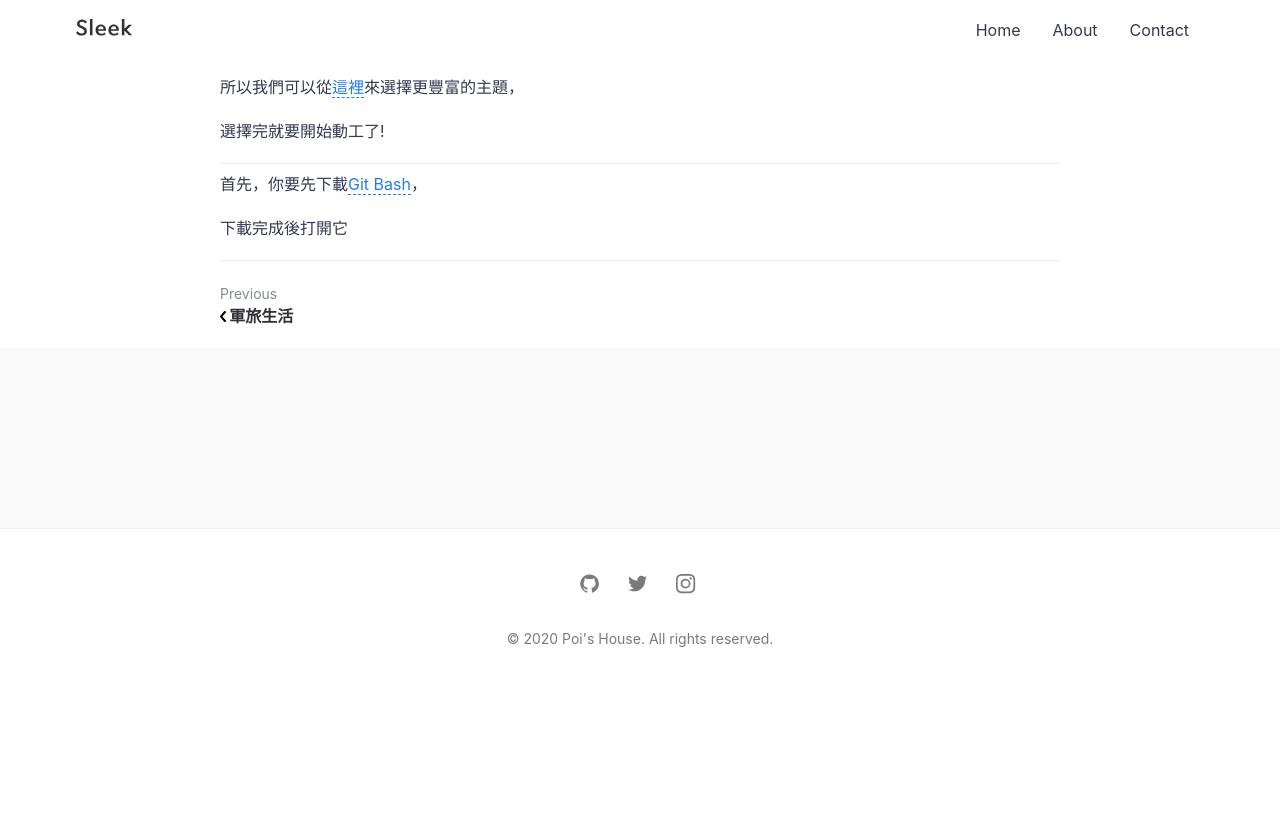
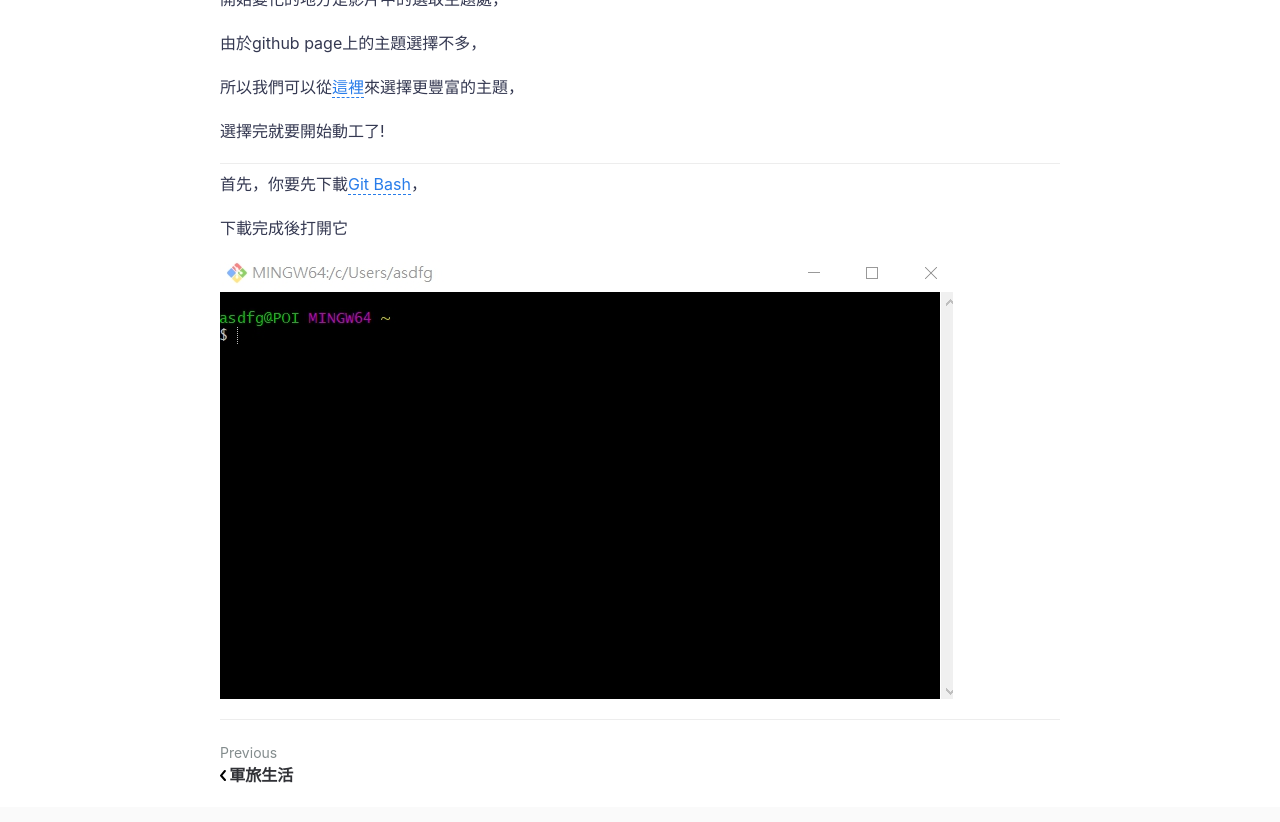
Before and after one commit to poi0905/blog, a Jekyll site: the page built from _posts/2020-07-02-githubpagetutorial.md, in a window 1280 px wide and 900 px high, scrolled down 757 px. Shown: the top 822 px of the window. Built offline with Jekyll 4.4.1, drawn with Linux system fonts in a browser that asks for light colours; comment, search, counter and statistics services are not loaded; before the commit the page ends 1451 px from its top, so only the background shows below that.

Commit message:
2020/7/2

```diff
--- a/_posts/2020-07-02-githubpagetutorial.md
+++ b/_posts/2020-07-02-githubpagetutorial.md
@@ -23,3 +23,5 @@ categories: 教學
 首先，你要先下載[Git Bash](https://git-scm.com/downloads)，
 
 下載完成後打開它
+
+![image](https://github.com/poi0905/blog/blob/master/assets/img/posts/1.jpg)
```
